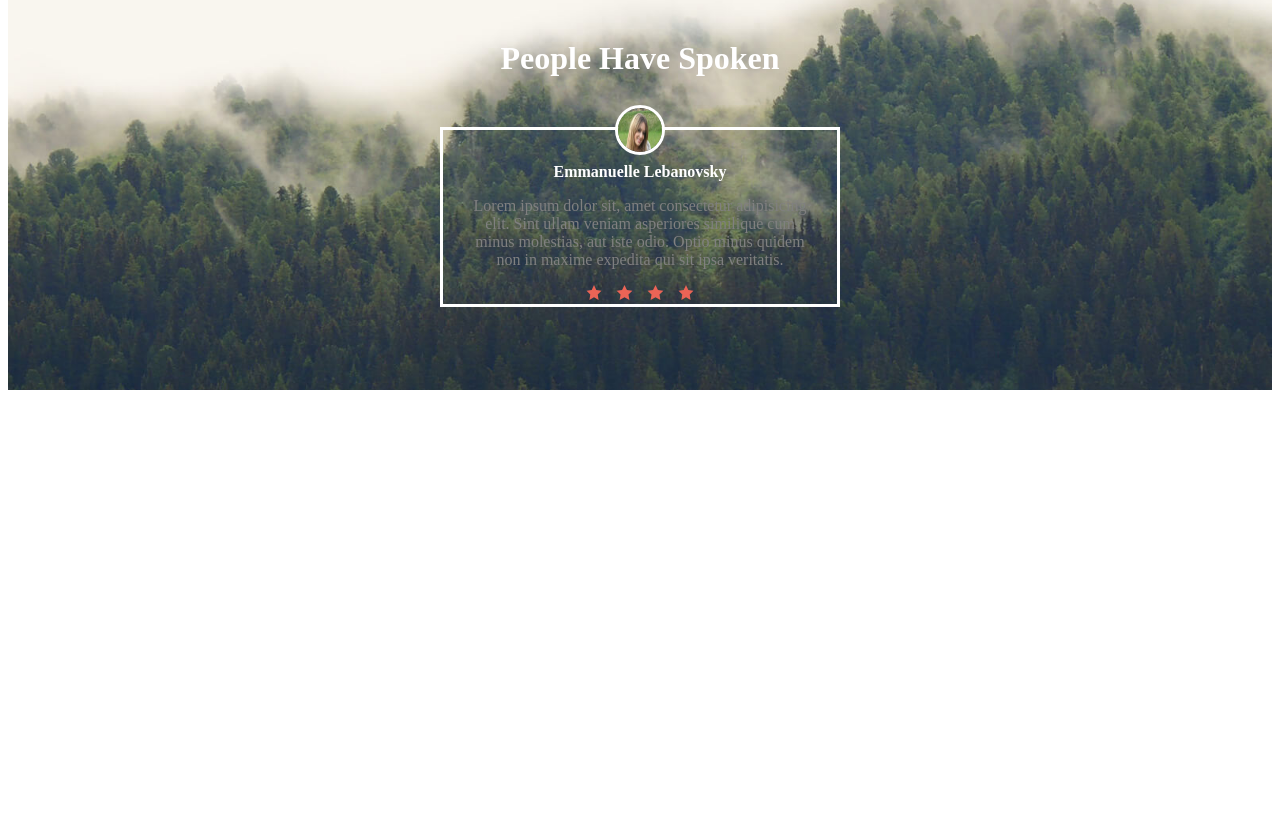
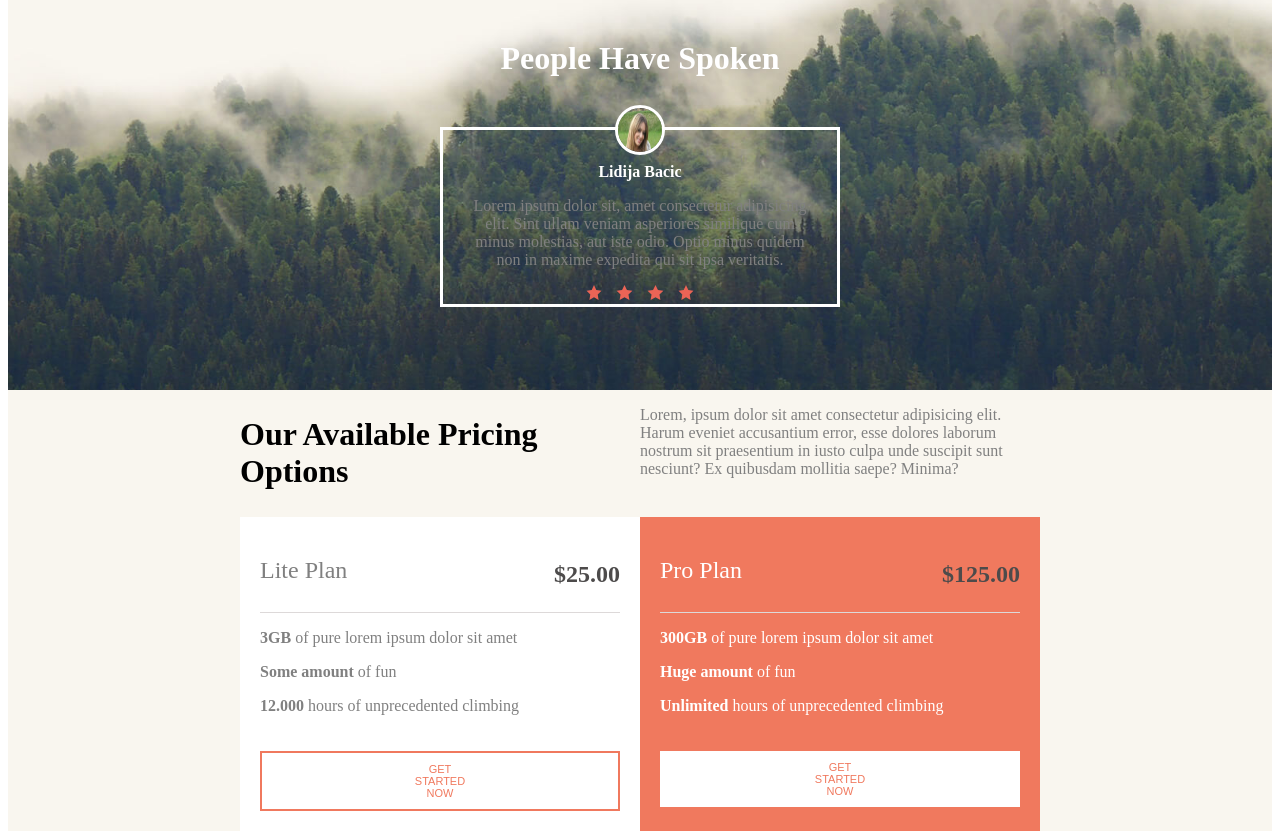
Before and after one commit to markostj/html-css-stranica-dm, a plain HTML site: page index.html in a window 1280 px wide. Shown: the part 1500-2339 px from the top of the page. Before the commit the page ends 1898 px from the top, so only its background shows below. Drawn offline with Linux system fonts and the light colour scheme.

Commit message:
pricing almost done

```diff
--- a/index.html
+++ b/index.html
@@ -113,19 +113,70 @@
           People Have Spoken
         </h1>
         <div class="testimonials__content">
-                        <img src="assets/lidija.jpg" alt="lidija bacic picture" class="testimonials__picture">
+          <img
+            src="assets/lidija.jpg"
+            alt="lidija bacic picture"
+            class="testimonials__picture"
+          />
           <h2 class="testimonials__name">
-                        Emmanuelle Lebanovsky
+            Lidija Bacic
           </h2>
           <p class="testimonials__paragraph">
             Lorem ipsum dolor sit, amet consectetur adipisicing elit. Sint ullam
             veniam asperiores similique cum minus molestias, aut iste odio.
             Optio minus quidem non in maxime expedita qui sit ipsa veritatis.
           </p>
-                      <img src="assets/icon_star.svg" alt="star icon" class="testimonials__icon">
-                      <img src="assets/icon_star.svg" alt="star icon" class="testimonials__icon">
-                      <img src="assets/icon_star.svg" alt="star icon" class="testimonials__icon">
-                      <img src="assets/icon_star.svg" alt="star icon" class="testimonials__icon">
+          <img
+            src="assets/icon_star.svg"
+            alt="star icon"
+            class="testimonials__icon"
+          />
+          <img
+            src="assets/icon_star.svg"
+            alt="star icon"
+            class="testimonials__icon"
+          />
+          <img
+            src="assets/icon_star.svg"
+            alt="star icon"
+            class="testimonials__icon"
+          />
+          <img
+            src="assets/icon_star.svg"
+            alt="star icon"
+            class="testimonials__icon"
+          />
+        </div>
+      </section>
+      <section class="pricing">
+          <div class="wrapper">
+                <h1 class="pricing__heading">Our Available Pricing Options</h1>
+                <p class="pricing__paragraph">
+                  Lorem, ipsum dolor sit amet consectetur adipisicing elit. Harum
+                  eveniet accusantium error, esse dolores laborum nostrum sit
+                  praesentium in iusto culpa unde suscipit sunt nesciunt? Ex quibusdam
+                  mollitia saepe? Minima?
+                </p>
+                <div class="plan__primary">
+                    <div class="plan__title">
+                        <h2 class="plan__heading">Lite Plan</h2>
+                        <p class="plan__price">$25.00</p>
+                    </div>
+                    <p> <p class="bold">3GB</p> of pure lorem ipsum dolor sit amet</p>
+                    <p> <p class="bold">Some amount</p> of fun</p>
+                    <p> <p class="bold">12.000</p> hours of unprecedented climbing</p>
+                    <button class="button pricing__button pricing__primary">Get started now</button>
+                </div>
+                <div class="plan__secondary">
+                    <div class="plan__title">
+                        <h2 class="plan__heading">Pro Plan</h2>
+                        <p class="plan__price">$125.00</p>
+                    </div>
+                    <p> <p class="bold">300GB</p> of pure lorem ipsum dolor sit amet</p>
+                    <p> <p class="bold">Huge amount</p> of fun</p>
+                    <p> <p class="bold">Unlimited</p> hours of unprecedented climbing</p>
+                    <button class="button pricing__button pricing__secondary">Get started now</button>
+                </div>
           </div>
 
       </section>
--- a/style.css
+++ b/style.css
@@ -171,3 +171,62 @@ html {
     border:3px solid #fff;
     border-radius:30px;
 }
+
+
+
+
+.pricing{
+    background-color:#f9f6ef;
+}
+.pricing .wrapper{
+    display:flex;
+    flex-wrap: wrap;
+}
+.pricing__heading{
+    font-size: 2rem;
+    width:50%;
+}
+.pricing__paragraph{
+    color:grey;
+    width:50%;
+}
+.plan__primary{
+    color:grey;
+    background-color: white;
+    padding:20px;
+    width:50%;
+}
+.plan__title{
+    display:flex;
+    justify-content: space-between;
+    border-bottom: 1px solid rgb(221, 217, 217);
+}
+.plan__heading{
+    font-weight: normal;
+}
+.plan__price{
+    font-size:1.5rem;
+    font-weight:bold;
+    color:rgb(77, 75, 75);
+}
+.bold{
+    display:inline-block;
+    font-weight:bold;
+    margin:0px;
+}
+.pricing__button{
+    background-color:#fff;
+    color:#f0795e;
+    margin-top: 20px;
+    padding:10px 150px;
+    font-size:0.6875rem;
+}
+.pricing__primary{
+    border:2px solid #f0795e;
+}
+.plan__secondary{
+    color:white;
+    background-color: #f0795e;
+    padding:20px;
+    width:50%;
+}
```
Lines whose indentation alone changed are shown as unchanged.
